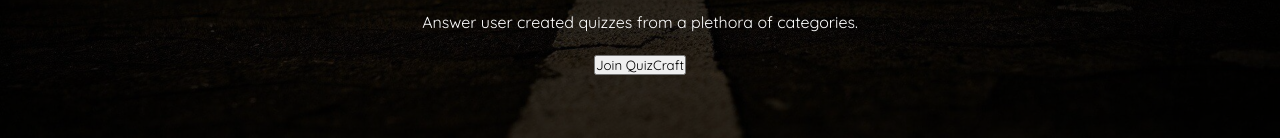
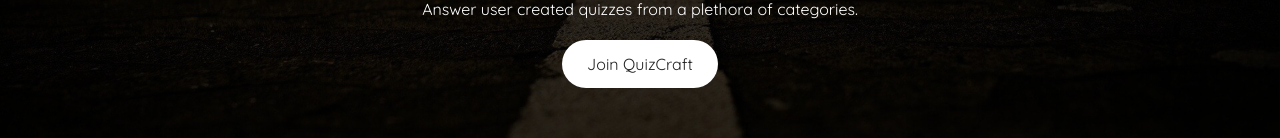
Before and after one commit to nromasanta/3680Project, a React (Vite) app: page / in a window 1280 px wide. Shown: the part 357-495 px from the top of the page. Built offline with nearby package versions, Linux system fonts and the light colour scheme.

Commit message:
Temp-page class while working

```diff
--- a/src/components/Hero/Hero.css
+++ b/src/components/Hero/Hero.css
@@ -25,3 +25,23 @@
     margin: 10px auto 20px;
     line-height: 1.4;
 }
+
+.hero-btn {
+    background: #fff;
+    color: #212121;
+    padding: 14px 25px;
+    font-size: 16px;
+    border-radius: 30px;
+    cursor: pointer;
+    border: 0;
+    outline: 0;
+    display: inline-flex;
+    align-items: center;
+    justify-content: center;
+}
+
+.hero-btn:hover {
+    background-color: #3a3b3c;
+    color: #fff;
+    transition: 0.2s ease;
+}
--- a/src/components/Hero/Hero.jsx
+++ b/src/components/Hero/Hero.jsx
@@ -8,7 +8,7 @@
             <h1>Create and Answer Quizzes Made By Users. For Users.</h1>
             <p>Answer user created quizzes from a plethora of categories.</p>
             <a href='/signup'>
-                <button className='btn'>Join QuizCraft</button>
+                <button className='hero-btn'>Join QuizCraft</button>
             </a>
         </div>
     </div>
--- a/src/index.css
+++ b/src/index.css
@@ -22,3 +22,12 @@
     padding-left: 10%;
     padding-right: 10%;
 }
+
+.temp-page {
+    margin: 80px auto;
+    width: 90%;
+    height: 100vh;
+    display: flex;
+    align-items: center;
+    justify-content: center;
+}
--- a/src/pages/AllQuizzes.jsx
+++ b/src/pages/AllQuizzes.jsx
@@ -2,7 +2,9 @@
 
 const AllQuizzes = () => {
   return (
-    <div>AllQuizzes</div>
+    <div className='temp-page container'>
+      AllQuizzes
+    </div>
   )
 }
 
--- a/src/pages/Challenging.jsx
+++ b/src/pages/Challenging.jsx
@@ -2,7 +2,9 @@
 
 const Challenging = () => {
   return (
-    <div>Challenging</div>
+    <div className='temp-page container'>
+      Challenging
+    </div>
   )
 }
 
--- a/src/pages/Create.jsx
+++ b/src/pages/Create.jsx
@@ -2,7 +2,9 @@
 
 const Create = () => {
   return (
-    <div>Create</div>
+    <div className='temp-page container'>
+      Create
+    </div>
   )
 }
 
--- a/src/pages/Landing.jsx
+++ b/src/pages/Landing.jsx
@@ -1,14 +1,14 @@
 import React, { Component } from 'react';
 import { useState, useCallback, useEffect } from 'react';
 import Hero from '../components/Hero/Hero.jsx'
-import About from '../components/About/About.jsx'
+import Featured from '../components/Featured/Featured.jsx'
 
 function Landing() {
     return (
         <div className='landing-page'>
             <Hero />
             <div className='container'>
-                <About/>
+                <Featured/>
             </div>
         </div>
     );
--- a/src/pages/Login.jsx
+++ b/src/pages/Login.jsx
@@ -1,7 +1,7 @@
-import { React, useState, useEffect } from "react";
-import "../styles/Signup.css";
-import axios from "axios";
-import { Link } from "react-router-dom";
+import { React, useState, useEffect } from 'react';
+import '../styles/Signup.css';
+import axios from 'axios';
+import { Link } from 'react-router-dom';
 
 const Login = () => {
   const [loginRequest, setLoginRequest] = useState(false);
@@ -57,50 +57,50 @@
   }, [user]);
 
   return (
-    <div className="container signup-page">
-      <div className="login-container">
-        <form className="signup-form">
-          <div className="login-title">
-            <div className="login-return">
+    <div className='container signup-page'>
+      <div className='login-container'>
+        <form className='signup-form'>
+          <div className='login-title'>
+            <div className='login-return'>
               <Link to="/">&#60; &#160;Go Back</Link>
             </div>
             <h1>Welcome Back!</h1>
-            <p className="signup-title-text">We're happy to have you here!</p>
+            <p className='signup-title-text'>We're happy to have you here!</p>
           </div>
-          <div className="login-content">
-            <label className="signup-label">
+          <div className='login-content'>
+            <label className='signup-label'>
               <p>
                 Username <span>*</span>
               </p>
               <input
-                type="username"
-                id="username"
-                className="signup-input"
+                type='username'
+                id='username'
+                className='signup-input'
                 required
               />
             </label>
 
-            <label className="signup-label">
+            <label className='signup-label'>
               <p>
                 Password <span>*</span>
               </p>
               <input
-                type="password"
-                id="password"
-                className="signup-input"
+                type='password'
+                id='password'
+                className='signup-input'
                 required
               />
             </label>
-            <div className="signup-button-can">
+            <div className='signup-button-can'>
               <button
-                className="signup-button"
+                className='signup-button'
                 onClick={(e) => saveUserData(e)}
               >
                 Log In
               </button>
-              <a href="/signup">
-                <p className="signup-button-link">Don't have an Account?</p>
-              </a>
+              <Link to='/signup'>
+                <p className='signup-button-link'>Don't have an Account?</p>
+              </Link>
             </div>
           </div>
         </form>
--- a/src/pages/Signup.jsx
+++ b/src/pages/Signup.jsx
@@ -1,5 +1,5 @@
-import { React, useState, useEffect } from "react";
-import axios from "axios";
+import { React, useState, useEffect } from 'react';
+import axios from 'axios';
 import '../styles/Signup.css'
 import { Link } from 'react-router-dom';
 
@@ -73,8 +73,8 @@
             <label className='signup-label'>
               <p>Email <span>*</span></p>
               <input
-              type="email"
-              id="email"
+              type='email'
+              id='email'
               className='signup-input'
               required
               />
@@ -83,8 +83,8 @@
             <label className='signup-label'>
               <p>Username <span>*</span></p>
               <input
-              type="username"
-              id="username"
+              type='username'
+              id='username'
               className='signup-input'
               required
               />
@@ -93,14 +93,14 @@
             <label className='signup-label'>
               <p>Password <span>*</span></p>
               <input
-              type="password"
-              id="password"
+              type='password'
+              id='password'
               className='signup-input'
               required
               />
             </label>
           <div className='signup-button-can'>
-            <button className="signup-button" onClick={(e) => saveUserData(e)}>
+            <button className='signup-button' onClick={(e) => saveUserData(e)}>
               Create an Account
             </button>
             <p className='signup-button-text'>By registering, you agree to QuizCraft's
@@ -108,9 +108,9 @@
                 <span className='signup-button-link'>{' '}Terms of Service.</span>
               </a>
             </p>
-            <a href='/login'>
+            <Link to='/login'>
               <p className='signup-button-link'>Already have an account?</p>
-            </a>
+            </Link>
           </div>
         </div>
       </form>
--- a/src/pages/TopRated.jsx
+++ b/src/pages/TopRated.jsx
@@ -2,7 +2,9 @@
 
 const TopRated = () => {
   return (
-    <div>TopRated</div>
+    <div className='temp-page container'>
+      Top Rated
+    </div>
   )
 }
 
```
